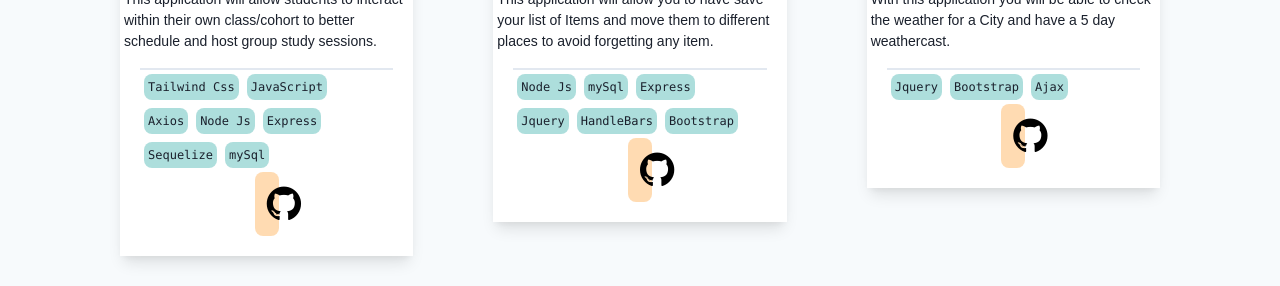
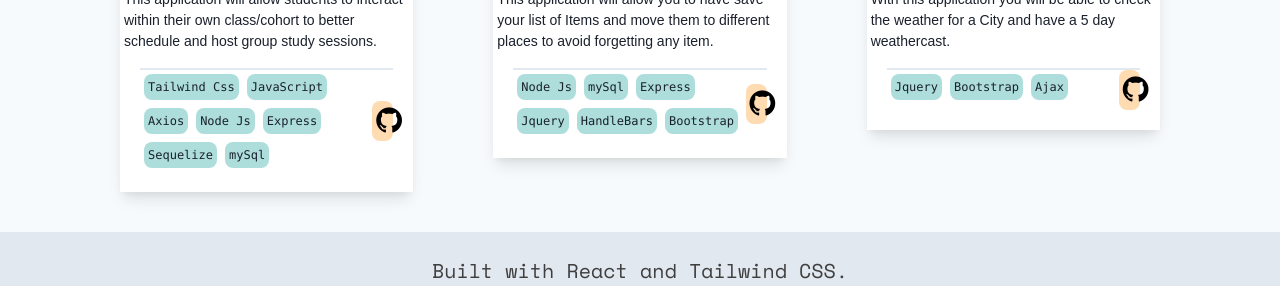
Before and after one commit to dcristinaterry/portfolio, a React (Create React App) app: page / in a window 1280 px wide. Shown: the part 2253-2539 px from the top of the page. Built offline with nearby package versions, Linux system fonts and the light colour scheme; a web font is replaced by a local one.

Commit message:
add project card footer github

```diff
--- a/src/components/projectsCards/ProjectsCard.js
+++ b/src/components/projectsCards/ProjectsCard.js
@@ -33,8 +33,8 @@ const ProjectCard = (props) => {
 
 
                                     </span>
-                                    <a className="text-sm  font-bold w-1/12 bg-orange-920 rounded-lg bg-opacity-50 p-3 m-auto" href={props.github} target="_blank">
-                                            <i className="fa fa-github" style={{ fontSize: '40px' }}></i>
+                                    <a className="float-right font-bold w-1/12 bg-orange-920 rounded-lg bg-opacity-50 p-1 m-auto" href={props.github} target="_blank">
+                                            <i className="fa fa-github" style={{ fontSize: '30px' }}></i>
                                         </a>
                                 </div>
 
```
